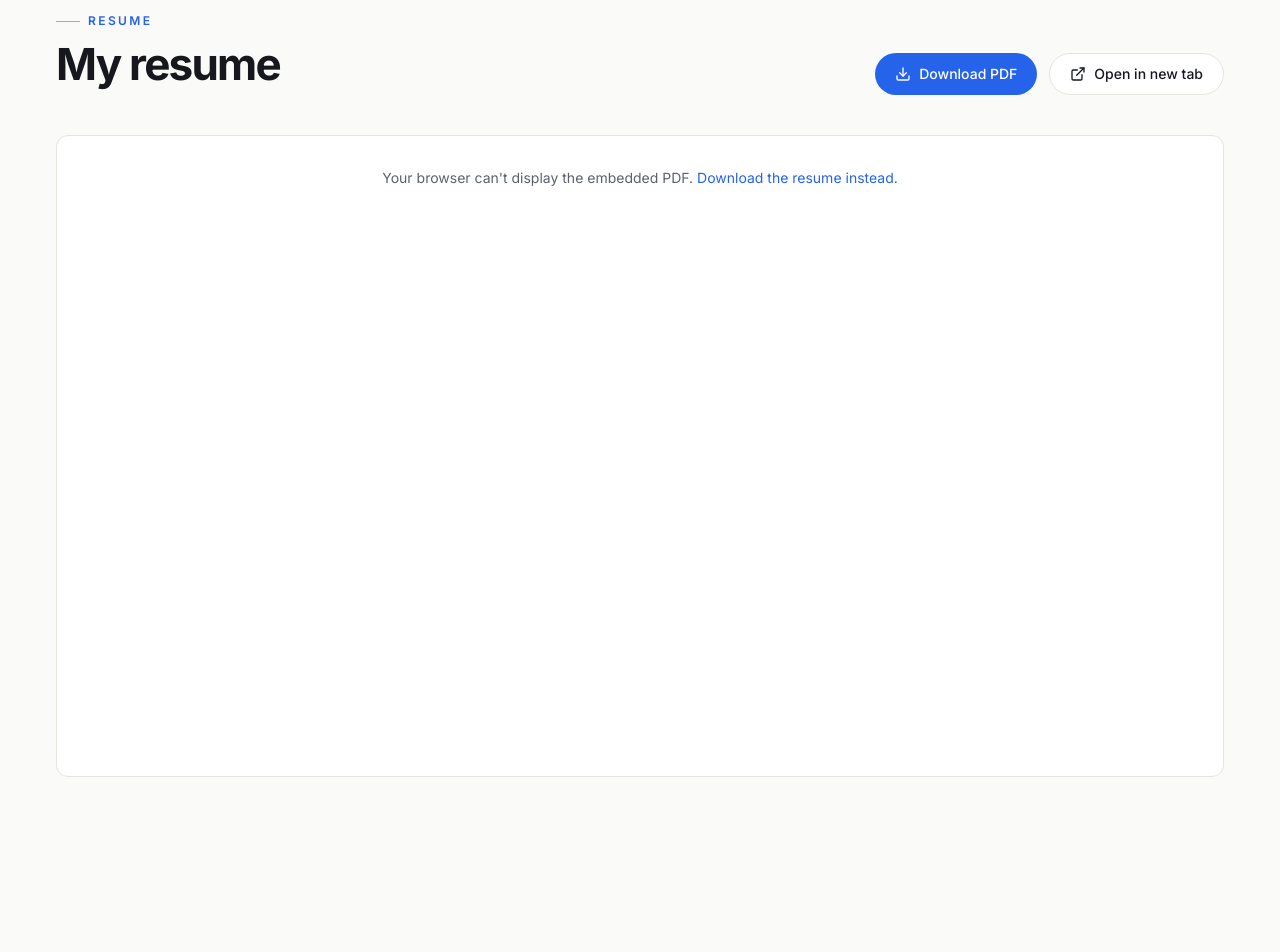
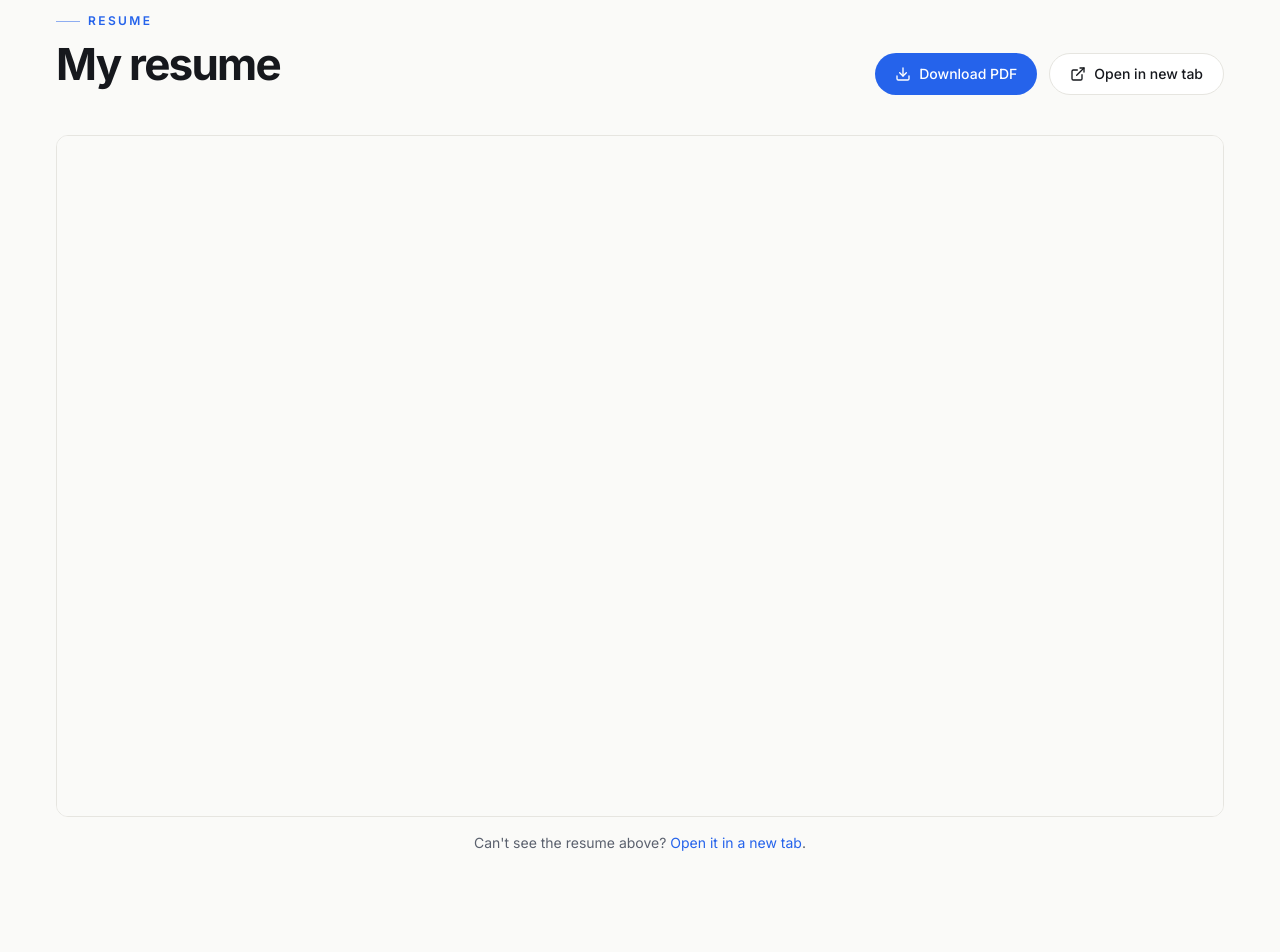
Before and after one commit to Ishanarora35/portfolio, a Next.js app: page /resume in a window 1280 px wide. Shown: the part 120-1072 px from the top of the page. Built offline with nearby package versions, Linux system fonts and the light colour scheme.

Commit message:
Add files via upload

```diff
--- a/src/app/resume/page.tsx
+++ b/src/app/resume/page.tsx
@@ -28,28 +28,28 @@ export default function ResumePage() {
       </Reveal>
 
       <Reveal delay={0.05}>
-        <div className="overflow-hidden rounded-xl border border-line bg-card">
-          {/* Embedded PDF viewer. Falls back to a link if the browser blocks it. */}
-          <object
-            data={site.resume}
-            type="application/pdf"
-            className="h-[80vh] w-full"
-            aria-label="Resume PDF"
-          >
-            <div className="p-8 text-center text-sm text-muted">
-              Your browser can&apos;t display the embedded PDF.{" "}
-              <a
-                href={site.resume}
-                target="_blank"
-                rel="noopener noreferrer"
-                className="text-accent hover:underline"
-              >
-                Download the resume instead.
-              </a>
-            </div>
-          </object>
+        <div className="overflow-hidden rounded-xl border border-line bg-white">
+          {/* Native browser PDF viewer via iframe — renders reliably across browsers. */}
+          <iframe
+            src={`${site.resume}#view=FitH`}
+            title="Ishan Arora resume"
+            className="h-[85vh] w-full"
+          />
         </div>
       </Reveal>
+
+      <p className="mt-4 text-center text-sm text-muted">
+        Can&apos;t see the resume above?{" "}
+        <a
+          href={site.resume}
+          target="_blank"
+          rel="noopener noreferrer"
+          className="text-accent hover:underline"
+        >
+          Open it in a new tab
+        </a>
+        .
+      </p>
     </Section>
   );
 }
```
